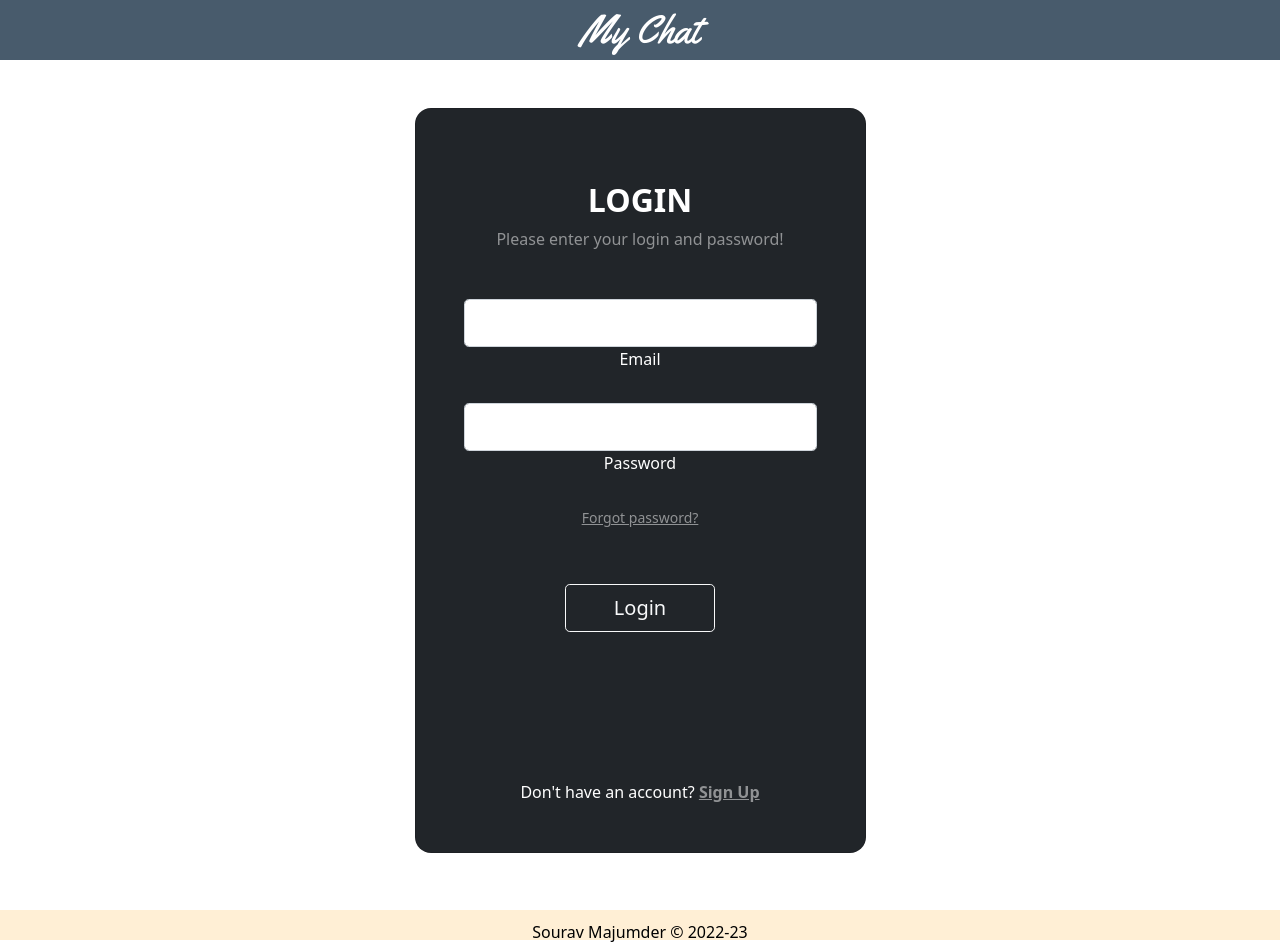
After one commit to Majumder99/chat-application-php, a PHP site: page /login.php in a window 1280 px wide. The commit adds this page. Run offline with PHP 8.4, Linux system fonts and the light colour scheme.

Commit message:
new for login and registration

```diff
--- a/assets/css/styles.css
+++ b/assets/css/styles.css
@@ -87,7 +87,7 @@
   flex: 0;
 }
 
-form {
+/* form {
   margin: auto;
   padding: 10px;
   width: 100%;
@@ -112,4 +112,10 @@ input[type="submit"] {
 input[type="radio"] {
   transform: scale(1.2);
   cursor: pointer;
+} */
+.gradient-custom {
+  margin-bottom: 50px;
 }
+.terms-service {
+  margin-left: -50px !important;
+}
--- /dev/null
+++ b/footer.php
@@ -0,0 +1,12 @@
+<div id="footer" style="
+    width: 100%;
+    height: 30px;
+    background-color: papayawhip;
+    color: black;
+    text-align: center;
+    padding-top:10px;
+    padding-bottom:10px;
+">
+    <p>Sourav Majumder &copy; 2022-23</p>
+</div>
+</body>
--- /dev/null
+++ b/header1.php
@@ -0,0 +1,13 @@
+<head>
+    <meta charset="UTF-8">
+    <meta http-equiv="X-UA-Compatible" content="IE=edge">
+    <meta name="viewport" content="width=device-width, initial-scale=1.0">
+    <link href="https://cdn.jsdelivr.net/npm/bootstrap@5.0.2/dist/css/bootstrap.min.css" rel="stylesheet" integrity="sha384-EVSTQN3/azprG1Anm3QDgpJLIm9Nao0Yz1ztcQTwFspd3yD65VohhpuuCOmLASjC" crossorigin="anonymous">
+    <link rel="stylesheet" href="assets/css/styles.css">
+    <title>My Chat Application</title>
+</head>
+
+<body>
+    <div id="header1">
+        My Chat
+    </div>
--- /dev/null
+++ b/login.php
@@ -0,0 +1,88 @@
+<!DOCTYPE html>
+<html lang="en">
+
+
+<?php include "header1.php" ?>
+<section class="vh-100 gradient-custom">
+    <div class="container py-5 h-100">
+        <div class="row d-flex justify-content-center align-items-center h-100">
+            <div class="col-12 col-md-8 col-lg-6 col-xl-5">
+                <div class="card bg-dark text-white" style="border-radius: 1rem;">
+                    <div class="card-body p-5 text-center">
+
+                        <div class="mb-md-5 mt-md-4 pb-5">
+
+                            <h2 class="fw-bold mb-2 text-uppercase">Login</h2>
+                            <p class="text-white-50 mb-5">Please enter your login and password!</p>
+
+                            <div class="form-outline form-white mb-4">
+                                <input type="email" id="typeEmailX" class="form-control form-control-lg" />
+                                <label class="form-label" for="typeEmailX">Email</label>
+                            </div>
+
+                            <div class="form-outline form-white mb-4">
+                                <input type="password" id="typePasswordX" class="form-control form-control-lg" />
+                                <label class="form-label" for="typePasswordX">Password</label>
+                            </div>
+
+                            <p class="small mb-5 pb-lg-2"><a class="text-white-50" href="#!">Forgot password?</a></p>
+
+                            <button class="btn btn-outline-light btn-lg px-5" type="submit">Login</button>
+
+                            <div class="d-flex justify-content-center text-center mt-4 pt-1">
+                                <a href="#!" class="text-white"><i class="fab fa-facebook-f fa-lg"></i></a>
+                                <a href="#!" class="text-white"><i class="fab fa-twitter fa-lg mx-4 px-2"></i></a>
+                                <a href="#!" class="text-white"><i class="fab fa-google fa-lg"></i></a>
+                            </div>
+
+                        </div>
+
+                        <div>
+                            <p class="mb-0">Don't have an account? <a href="#!" class="text-white-50 fw-bold">Sign Up</a>
+                            </p>
+                        </div>
+
+                    </div>
+                </div>
+            </div>
+        </div>
+    </div>
+</section>
+<!-- <div id="wrapper1" style="color: grey;">
+        <form action="">
+            <input type="text" name="username" placeholder="Username"><br>
+            <div style="padding: 10px;">
+                Gender<br>
+                <input type="radio" name="gender">Male</br>
+                <input type="radio" name="gender">Female</br>
+            </div>
+            <input type="password" name="password" placeholder="Password"><br>
+            <input type="password" name="password2" placeholder="ReType Password"><br>
+            <input type="submit" value="Sign Up"><br>
+        </form>
+    </div> -->
+
+<?php include "footer.php" ?>
+
+<script type="text/javascript">
+    function _(element) {
+        return document.getElementById(element)
+    }
+
+
+    var label = _("label_chat");
+    label.addEventListener('click', function() {
+        var inner_pannel = _('inner_left_pannel');
+        var ajax = new XMLHttpRequest();
+        ajax.onload = function() {
+
+            if (ajax.status === 200 || ajax.readyState === 4) {
+                inner_pannel.innerHTML = ajax.responseText;
+            }
+        }
+        ajax.open("POST", "file.txt", true);
+        ajax.send();
+    })
+</script>
+
+</html>
```
Also changed, not shown: header.php (added, +12 -0 lines), index.php (+6 -10 lines), signup.php (+94 -45 lines).
